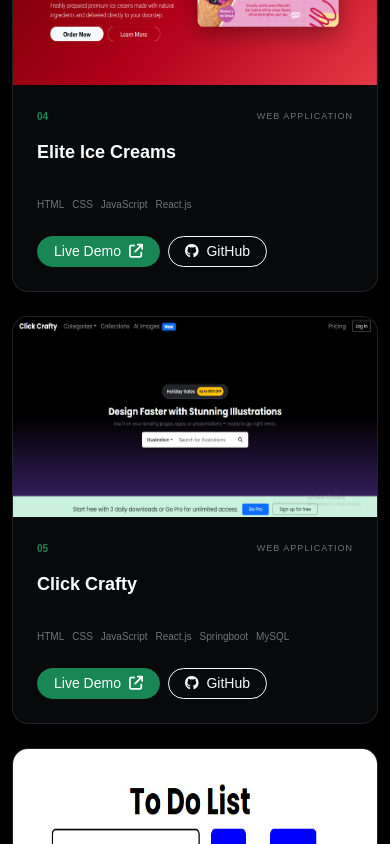
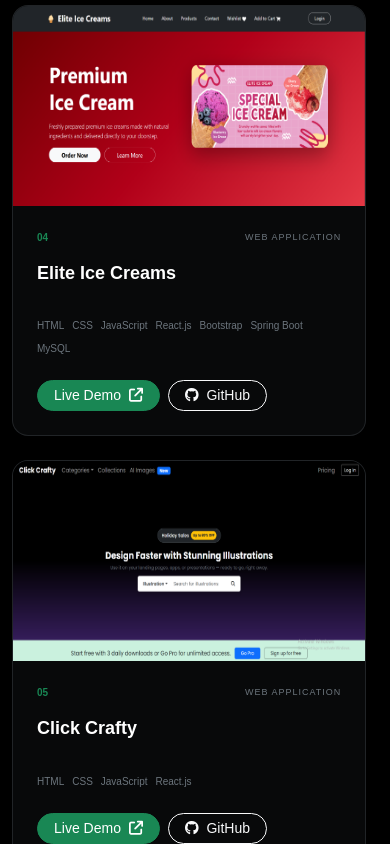
Before and after one commit to Kishore1803/Portfolio, a React (Vite) app: page / in a window 390 px wide. Shown: the part 7282-8126 px from the top of the page. Built offline with nearby package versions, Linux system fonts and the light colour scheme.

Commit message:
Update Project

```diff
--- a/src/components/Projects.jsx
+++ b/src/components/Projects.jsx
@@ -25,7 +25,7 @@ const projects = [
       "Designed modern layouts with easy navigation.",
       "Developed frontend features using React and Firebase.",
     ],
-    technologies: ["HTML", "CSS", "React", "SQL", "Firebase"],
+    technologies: ["HTML", "CSS", "React", "Bootstrap", "SQL", "Firebase"],
     live: "https://daily-money-bice.vercel.app/",
     github: "https://github.com/Kishore1803/DailyMoney",
   },
@@ -55,7 +55,15 @@ const projects = [
       "Created an attractive product interface with easy navigation.",
       "Implemented responsive UI using modern frontend technologies.",
     ],
-    technologies: ["HTML", "CSS", "JavaScript", "React.js"],
+    technologies: [
+      "HTML",
+      "CSS",
+      "JavaScript",
+      "React.js",
+      "Bootstrap",
+      "Spring Boot",
+      "MySQL",
+    ],
     live: "https://elite-ice-creams.vercel.app",
     github: "https://github.com/Kishore1803/Elite-Ice-Creams",
   },
@@ -70,14 +78,7 @@ const projects = [
       "Created a clean and user-friendly interface.",
       "Implemented responsive UI using React.js.",
     ],
-    technologies: [
-      "HTML",
-      "CSS",
-      "JavaScript",
-      "React.js",
-      "Springboot",
-      "MySQL",
-    ],
+    technologies: ["HTML", "CSS", "JavaScript", "React.js"],
     live: "https://click-crafty.vercel.app/",
     github: "https://github.com/Kishore1803/Click-Crafty",
   },
--- a/src/index.css
+++ b/src/index.css
@@ -7,3 +7,17 @@ body {
     padding: 0;
     font-family: "Manrope", sans-serif;
 }
+
+@media (max-width: 768px) {
+    body {
+        background-color: black;
+        width: fit-content;
+    }
+}
+
+@media (max-width: 480px) {
+    body {
+        background-color: black;
+        width: 97%;
+    }
+}
```
